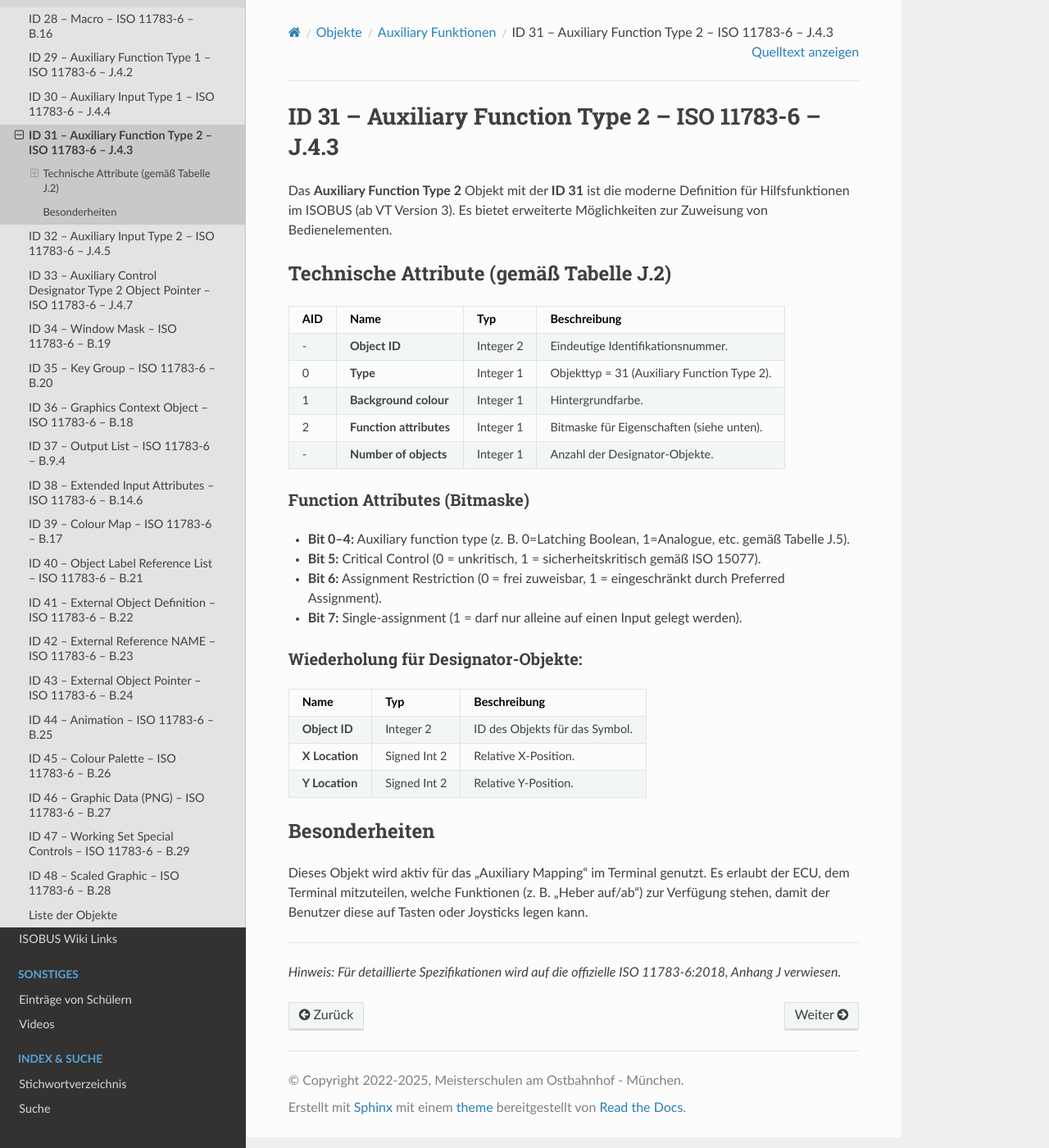
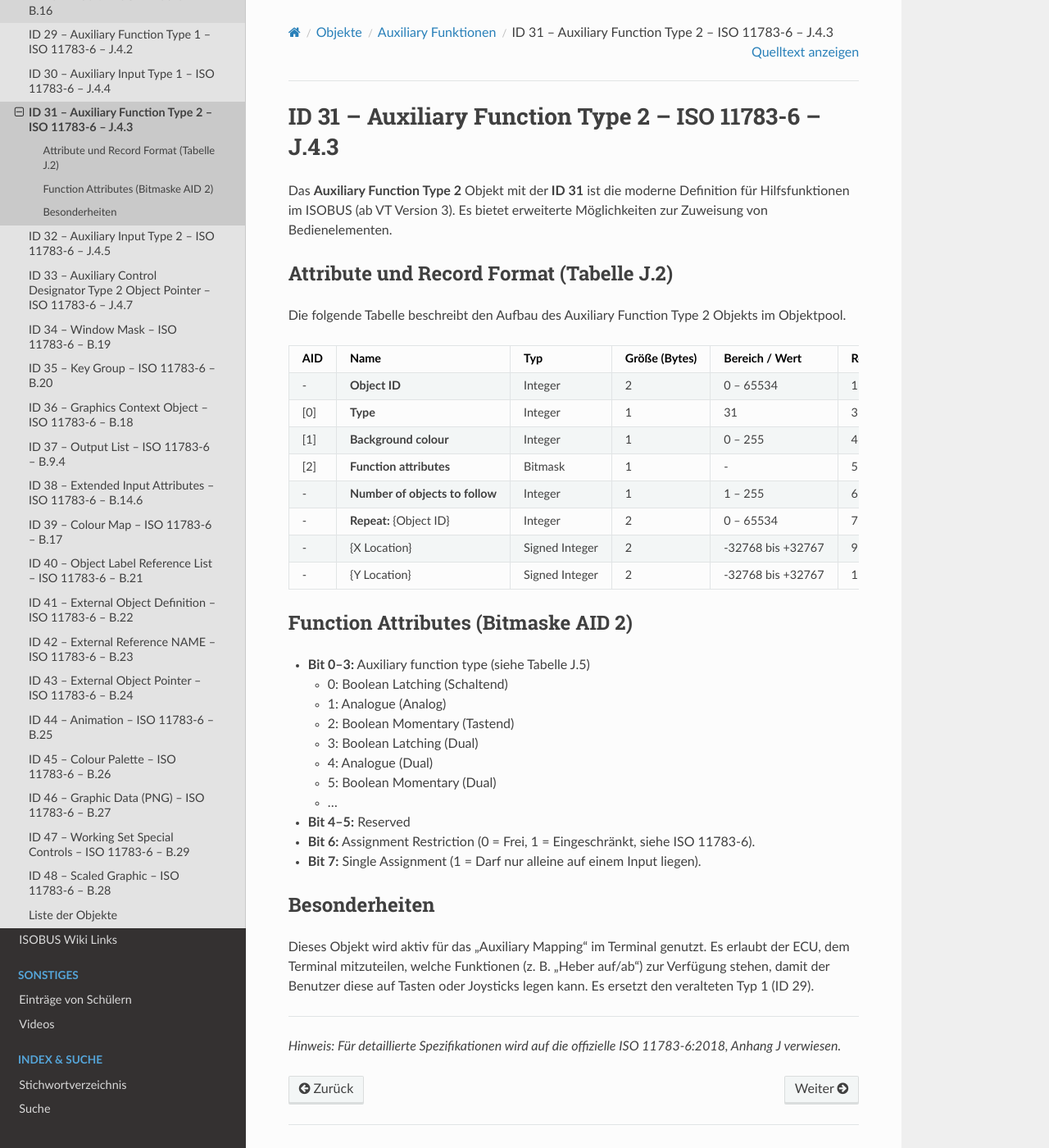
Before and after one commit to Meisterschulen-am-Ostbahnhof-Munchen/ISOBUS-VT-Objects-docs, a Sphinx documentation site: the page built from docs/isobus-objects/ID-31---Auxiliary-Function-Type-2---ISO-11783-6---J.4.3.md, in a window 1280 px wide and 1400 px high. Shown: the whole window at 82% size. Built offline with Sphinx 7.4.7 and the Read the Docs theme 3.1.0, drawn with Linux system fonts in a browser that asks for light colours.

Commit message:
docs: update Auxiliary Function Type 2 (ID 31) with accurate attribute table and record format from ISO 11783-6 Annex J.4.3

```diff
--- a/docs/isobus-objects/ID-31---Auxiliary-Function-Type-2---ISO-11783-6---J.4.3.md
+++ b/docs/isobus-objects/ID-31---Auxiliary-Function-Type-2---ISO-11783-6---J.4.3.md
@@ -5,31 +5,37 @@
 
 Das **Auxiliary Function Type 2** Objekt mit der **ID 31** ist die moderne Definition für Hilfsfunktionen im ISOBUS (ab VT Version 3). Es bietet erweiterte Möglichkeiten zur Zuweisung von Bedienelementen.
 
-## Technische Attribute (gemäß Tabelle J.2)
+### Attribute und Record Format (Tabelle J.2)
 
-| AID | Name | Typ | Beschreibung |
-| :--- | :--- | :--- | :--- |
-| - | **Object ID** | Integer 2 | Eindeutige Identifikationsnummer. |
-| 0 | **Type** | Integer 1 | Objekttyp = 31 (Auxiliary Function Type 2). |
-| 1 | **Background colour** | Integer 1 | Hintergrundfarbe. |
-| 2 | **Function attributes** | Integer 1 | Bitmaske für Eigenschaften (siehe unten). |
-| - | **Number of objects** | Integer 1 | Anzahl der Designator-Objekte. |
+Die folgende Tabelle beschreibt den Aufbau des Auxiliary Function Type 2 Objekts im Objektpool.
 
-### Function Attributes (Bitmaske)
-*   **Bit 0–4:** Auxiliary function type (z. B. 0=Latching Boolean, 1=Analogue, etc. gemäß Tabelle J.5).
-*   **Bit 5:** Critical Control (0 = unkritisch, 1 = sicherheitskritisch gemäß ISO 15077).
-*   **Bit 6:** Assignment Restriction (0 = frei zuweisbar, 1 = eingeschränkt durch Preferred Assignment).
-*   **Bit 7:** Single-assignment (1 = darf nur alleine auf einen Input gelegt werden).
+| AID | Name | Typ | Größe (Bytes) | Bereich / Wert | Record Byte | Beschreibung |
+| :--- | :--- | :--- | :--- | :--- | :--- | :--- |
+| - | **Object ID** | Integer | 2 | 0 – 65534 | 1 – 2 | Eindeutige ID im Objektpool. |
+| [0] | **Type** | Integer | 1 | 31 | 3 | Objekttyp = Auxiliary Function Type 2. |
+| [1] | **Background colour** | Integer | 1 | 0 – 255 | 4 | Hintergrundfarbe. |
+| [2] | **Function attributes** | Bitmask | 1 | - | 5 | Bitmaske für Funktionstyp und Steuerung (siehe unten). |
+| - | **Number of objects to follow** | Integer | 1 | 1 – 255 | 6 | Anzahl der direkt enthaltenen Objekte (Designator). |
+| - | **Repeat:** {Object ID} | Integer | 2 | 0 – 65534 | 7 + ... | Objekt-ID eines enthaltenen Objekts. |
+| - | {X Location} | Signed Integer | 2 | -32768 bis +32767 | 9 + ... | X-Position relativ zur oberen linken Ecke. |
+| - | {Y Location} | Signed Integer | 2 | -32768 bis +32767 | 11 + ... | Y-Position relativ zur oberen linken Ecke. |
 
-### Wiederholung für Designator-Objekte:
-| Name | Typ | Beschreibung |
-| :--- | :--- | :--- |
-| **Object ID** | Integer 2 | ID des Objekts für das Symbol. |
-| **X Location** | Signed Int 2 | Relative X-Position. |
-| **Y Location** | Signed Int 2 | Relative Y-Position. |
+### Function Attributes (Bitmaske AID 2)
+*   **Bit 0–3:** Auxiliary function type (siehe Tabelle J.5)
+    *   0: Boolean Latching (Schaltend)
+    *   1: Analogue (Analog)
+    *   2: Boolean Momentary (Tastend)
+    *   3: Boolean Latching (Dual)
+    *   4: Analogue (Dual)
+    *   5: Boolean Momentary (Dual)
+    *   ...
+*   **Bit 4–5:** Reserved
+*   **Bit 6:** Assignment Restriction (0 = Frei, 1 = Eingeschränkt, siehe ISO 11783-6).
+*   **Bit 7:** Single Assignment (1 = Darf nur alleine auf einem Input liegen).
 
 ## Besonderheiten
 Dieses Objekt wird aktiv für das "Auxiliary Mapping" im Terminal genutzt. Es erlaubt der ECU, dem Terminal mitzuteilen, welche Funktionen (z. B. "Heber auf/ab") zur Verfügung stehen, damit der Benutzer diese auf Tasten oder Joysticks legen kann.
+Es ersetzt den veralteten Typ 1 (ID 29).
 
 ----
 *Hinweis: Für detaillierte Spezifikationen wird auf die offizielle ISO 11783-6:2018, Anhang J verwiesen.*
```
